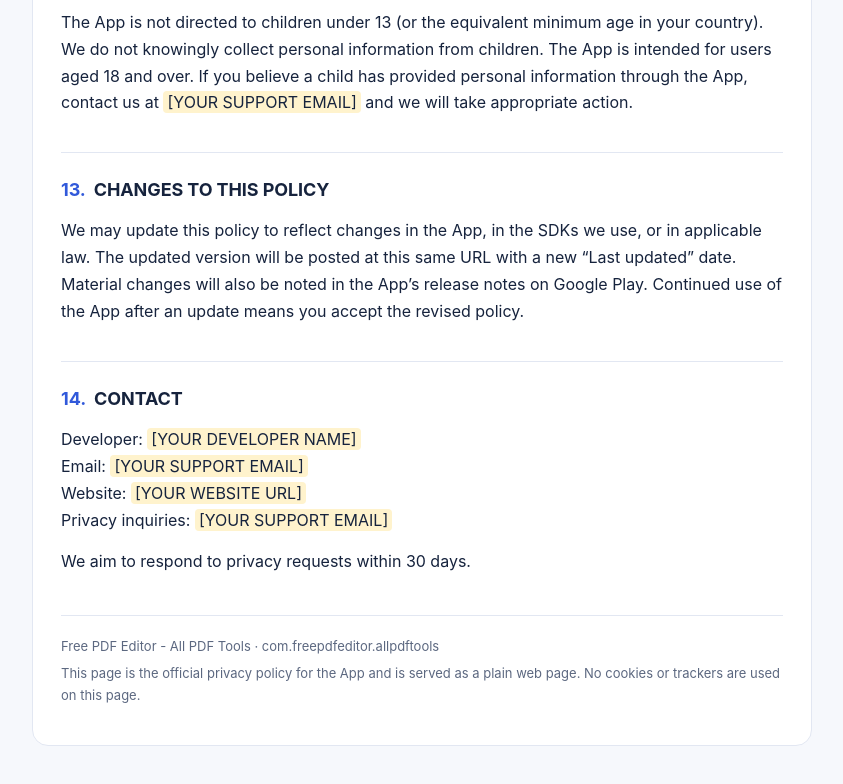
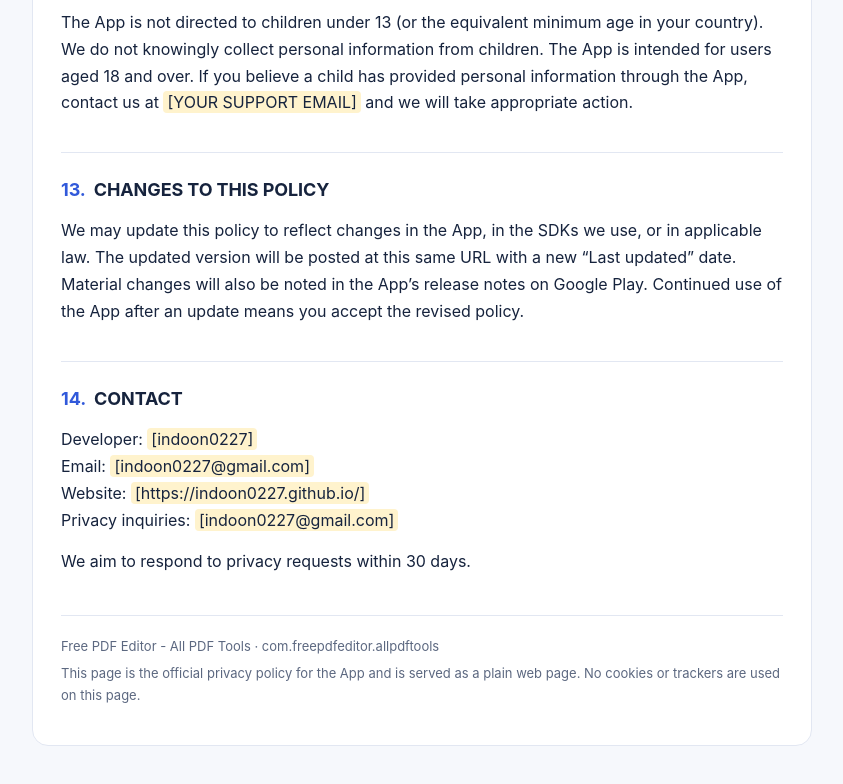
Before and after one commit to indoon0227/indoon0227.github.io, a plain HTML site: page index.html in a window 1280 px wide. Shown: the part 5667-6451 px from the top of the page, without its empty margins (218-1061 px from the left). Drawn offline with Linux system fonts and the light colour scheme.

Commit message:
Update index.html

```diff
--- a/index.html
+++ b/index.html
@@ -8,9 +8,9 @@
 <meta name="robots" content="index,follow">
 <!--
   PLACEHOLDERS TO REPLACE BEFORE PUBLISHING (search for YOUR_):
-    1. [YOUR DEVELOPER NAME]  -> the developer name shown on Google Play
-    2. [YOUR SUPPORT EMAIL]   -> the support email shown on Google Play
-    3. [YOUR WEBSITE URL]     -> this page's own URL
+    1. [indoon0227]  -> the developer name shown on Google Play
+    2. [indoon0227@gmail.com]   -> the support email shown on Google Play
+    3. [https://indoon0227.github.io]     -> this page's own URL
   No external scripts, fonts, images or trackers are used on this page.
 -->
 <style>
@@ -217,10 +217,10 @@
 
   <h2 class="sec" id="s14"><span class="n">14.</span>CONTACT</h2>
   <p>
-    Developer: <span class="fill">[YOUR DEVELOPER NAME]</span><br>
-    Email: <span class="fill">[YOUR SUPPORT EMAIL]</span><br>
-    Website: <span class="fill">[YOUR WEBSITE URL]</span><br>
-    Privacy inquiries: <span class="fill">[YOUR SUPPORT EMAIL]</span>
+    Developer: <span class="fill">[indoon0227]</span><br>
+    Email: <span class="fill">[indoon0227@gmail.com]</span><br>
+    Website: <span class="fill">[https://indoon0227.github.io/]</span><br>
+    Privacy inquiries: <span class="fill">[indoon0227@gmail.com]</span>
   </p>
   <p>We aim to respond to privacy requests within 30 days.</p>
 
```
